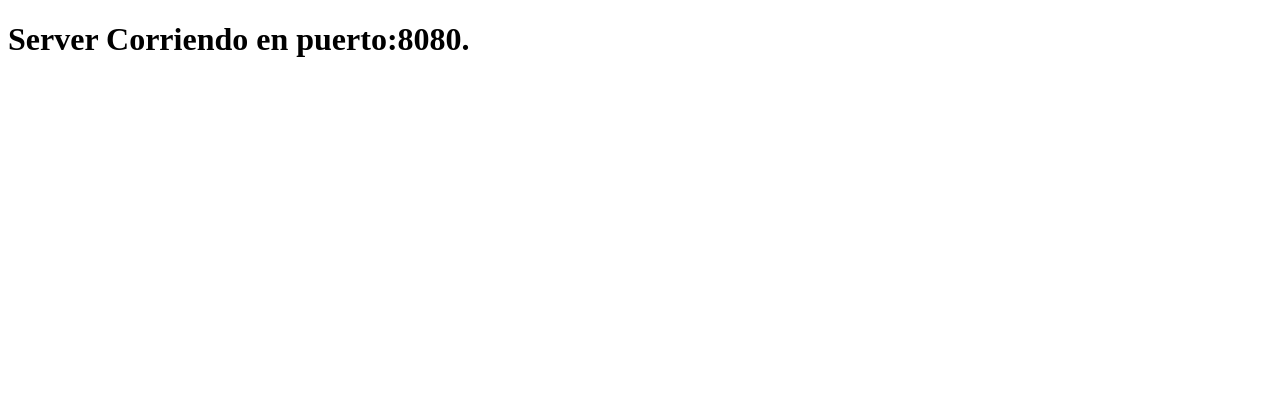
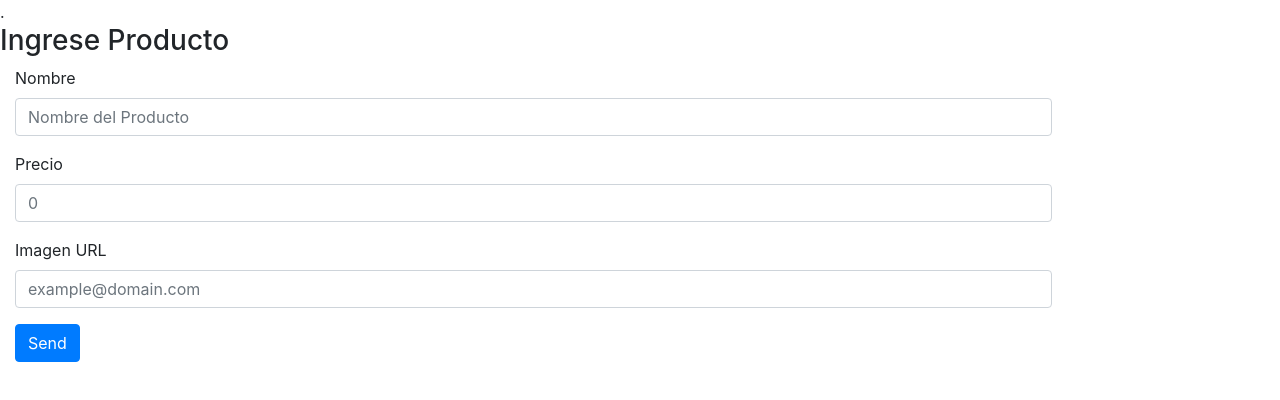
Before and after one commit to rubeneggel72/Entrega09, a website: page public/index.html in a window 1280 px wide. Drawn offline with Linux system fonts and the light colour scheme.

Commit message:
Entrega09

```diff
--- a/package.json
+++ b/package.json
@@ -10,7 +10,10 @@
     "license": "ISC",
     "dependencies": {
         "body-parser": "^1.19.0",
+        "bootstrap": "^4.6.0",
         "express": "^4.17.1",
-        "nodemon": "^2.0.7"
+        "jquery": "^3.5.1",
+        "nodemon": "^2.0.7",
+        "popper": "^1.0.1"
     }
 }
--- a/public/index.html
+++ b/public/index.html
@@ -5,11 +5,40 @@
     <meta charset="UTF-8">
     <meta name="viewport" content="width=device-width, initial-scale=1.0">
     <meta http-equiv="X-UA-Compatible" content="ie=edge">
-    <title>Server</title>
+    <link rel="stylesheet" href = "/css/bootstrap.min.css" />
+    <link( href='/css/styles.css')>
+    <title>Server</title>.
 </head>
 
 <body>
-    <h1>Server Corriendo en puerto:8080.</h1>
+    <h3>Ingrese Producto</h3>
+    <form class="form-horizontal" role="form" method="post">
+        <div class="form-group">
+            <label for="name" class="col-sm-2 control-label">Nombre</label>
+            <div class="col-sm-10">
+                <input type="text" class="form-control" id="name" name="name" placeholder="Nombre del Producto" value="">
+            </div>
+        </div>
+        <div class="form-group">
+            <label for="precio" class="col-sm-2 control-label">Precio</label>
+            <div class="col-sm-10">
+                <input type="number" class="form-control" id="price" name="price" placeholder="0" value="">
+            </div>
+        </div>
+        <div class="form-group">
+            <label for="email" class="col-sm-2 control-label">Imagen URL</label>
+            <div class="col-sm-10">
+                <input type="email" class="form-control" id="email" name="email" placeholder="example@domain.com" value="">
+            </div>
+        </div>
+
+        <div class="form-group">
+            <div class="col-sm-10 col-sm-offset-2">
+                <input id="submit" name="submit" type="submit" value="Send" class="btn btn-primary">
+            </div>
+        </div>
+
+    </form>
 
 </body>
 
--- a/rutas/productos.js
+++ b/rutas/productos.js
@@ -2,7 +2,7 @@ const express = require('express')
 const router = express.Router();
 let matrizProductos = []
 
-router.get('/', (req, res) => {
+router.get('/productos', (req, res) => {
     if (matrizProductos.length > 0) {
         res.send(matrizProductos);
     }
@@ -11,7 +11,7 @@ router.get('/', (req, res) => {
     }
 })
 
-router.get('/:id', (req, res) => {
+router.get('/productos/:id', (req, res) => {
     let producto = matrizProductos[parseInt(req.params.id) - 1]
     if (producto != undefined) {
         res.send(producto);
@@ -23,7 +23,7 @@ router.get('/:id', (req, res) => {
     res.send(JSON.stringify(producto));
 })
 
-router.post('/', (req, res) => {
+router.post('/productos', (req, res) => {
     let id = matrizProductos.length + 1
     req.body.id = id
     matrizProductos.push(req.body)
--- a/server/server.js
+++ b/server/server.js
@@ -3,6 +3,7 @@ var app = express();
 var router = express.Router();
 const bodyParser = require("body-parser");
 const port = process.env.PORT || 8080;
+
 
 app.use(express.static('./public'));
 
@@ -10,7 +11,7 @@ app.use(express.urlencoded({ extended: false }))
 
 app.use(bodyParser.json());
 
-app.use('/api/productos', require('../rutas/productos'))
+app.use('/api', require('../rutas/productos'))
 
 app.use('/', router)
 
```
Also changed, not shown: img/img-001.jpg (added), img/img-002.jpg (added), img/img-003.jpg (added), img/img-004.jpg (added), public/css/bootstrap.min.css (added), public/js/bootstrap.min.js (added), 2 other files.
